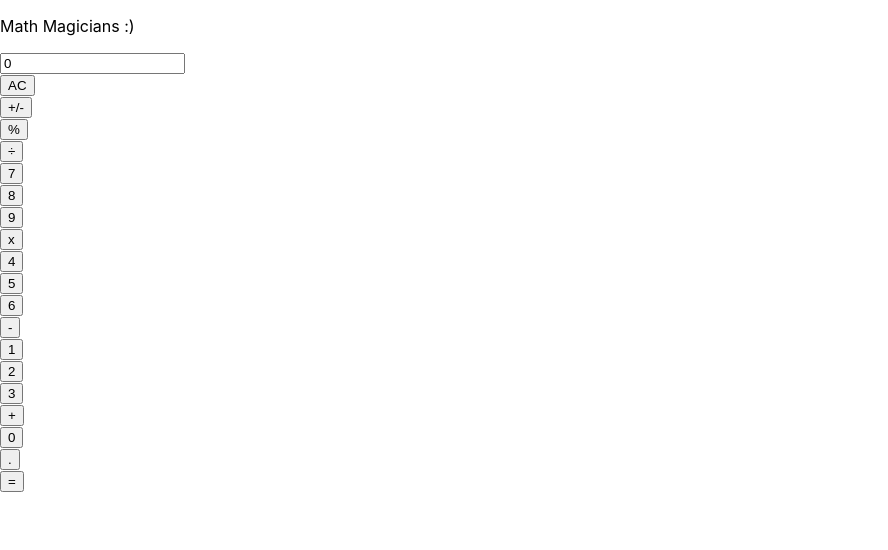
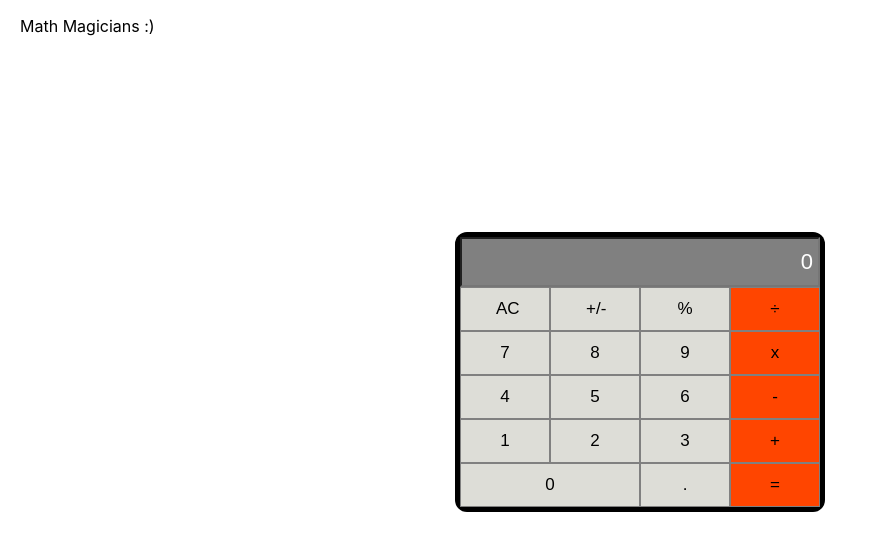
Before and after one commit to fredo509/Math-magicians, a React (Create React App) app: page / in a window 1280 px wide. Shown: the top 550 px of the page, without its empty margins (0-888 px from the left). Built offline with nearby package versions, Linux system fonts and the light colour scheme.

Commit message:
- Add style to html doc -Use flexbox -Use grid

```diff
--- a/src/App.css
+++ b/src/App.css
@@ -1,39 +1,68 @@
-.App {
-  text-align: center;
+body {
+ height: 100vh;
+ width: 100%;
+ margin: 0;
 }
 
-.App-logo {
-  height: 40vmin;
-  pointer-events: none;
+header {
+  padding-left: 20px;
 }
 
-@media (prefers-reduced-motion: no-preference) {
-  .App-logo {
-    animation: App-logo-spin infinite 20s linear;
-  }
+main {
+  margin: auto;
+  display: flex;
+  width: 100%;
+  height: 80vh;
+  justify-content: center;
+  align-items: center;
 }
 
-.App-header {
-  background-color: #282c34;
-  min-height: 100vh;
+section {
+  background-color: rgb(0, 0, 0);
+  width: 360px;
+  height: auto;
   display: flex;
   flex-direction: column;
-  align-items: center;
-  justify-content: center;
-  font-size: calc(10px + 2vmin);
-  color: white;
+  padding: 5px;
+  border-radius: 12px;
 }
 
-.App-link {
-  color: #61dafb;
+#screen {
+  width: 100%;
+  height: 50px;
+  background-color: gray;
+  color: white;
+  box-sizing: border-box;
+ text-align: right;
+ font-size: 22px;
+ padding-right: 5px;
 }
 
-@keyframes App-logo-spin {
-  from {
-    transform: rotate(0deg);
-  }
+#keyboard {
+  display: grid;
+  grid-template-columns: auto auto auto auto;
+  grid-template-rows: auto auto auto auto auto;
+}
 
-  to {
-    transform: rotate(360deg);
-  }
+#area {
+  grid-area: 5/ 1 / auto / span 2
 }
+
+.btnBox {
+  background-color: rgb(221, 221, 215);
+  border: 1px solid gray;
+  display: flex;
+  justify-content: center;
+  padding: 10px;
+}
+
+button {
+  width: 30px;
+  background: none;
+  border: none;
+  font-size: 17px;
+}
+
+.orj {
+  background-color: orangered;
+}
```
